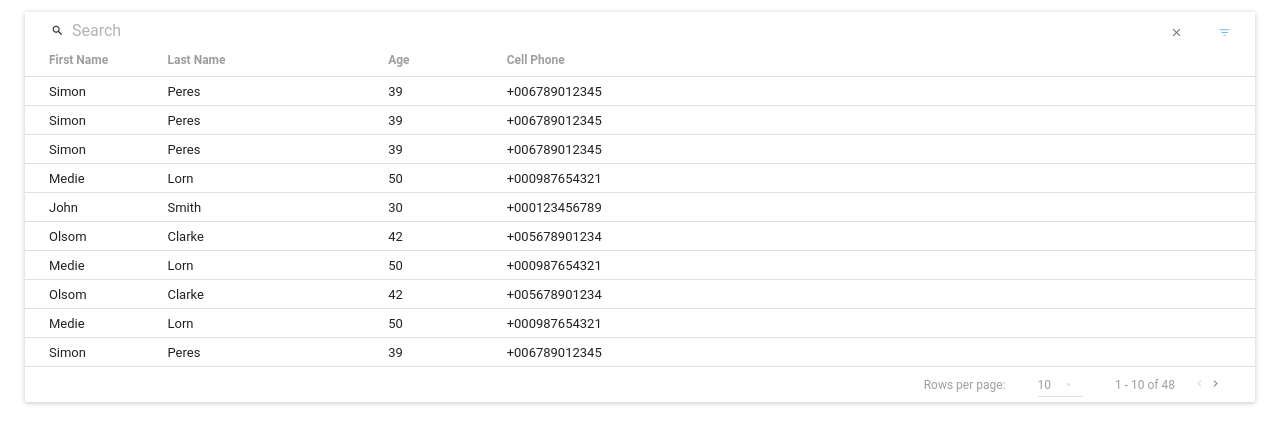
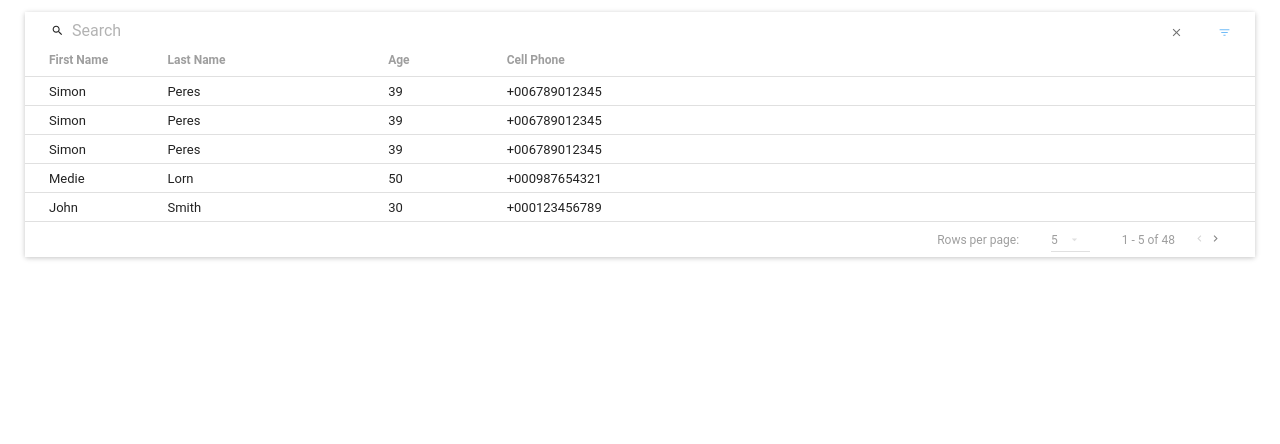
Before and after one commit to deepidea/brisk-table, a Jekyll site: the page docs/examples/custom-fields-length.html, which Jekyll copies as it is, in a window 1280 px wide. Shown: the top 444 px of the page. Built offline with Jekyll 4.4.1, drawn with Linux system fonts in a browser that asks for light colours.

Commit message:
custom rows per page changed to 5

```diff
--- a/docs/examples/custom-fields-length.html
+++ b/docs/examples/custom-fields-length.html
@@ -17,8 +17,8 @@
             --header-toolbar-height: 35;
             --header-column-height: 30;
             --row-height: 26;
-            --rows-per-page: 10;
-            --rows-size-list: 10, 20, 50;
+            --rows-per-page: 5;
+            --rows-size-list: 5, 10;
         }
     </style>
 </head>
```
